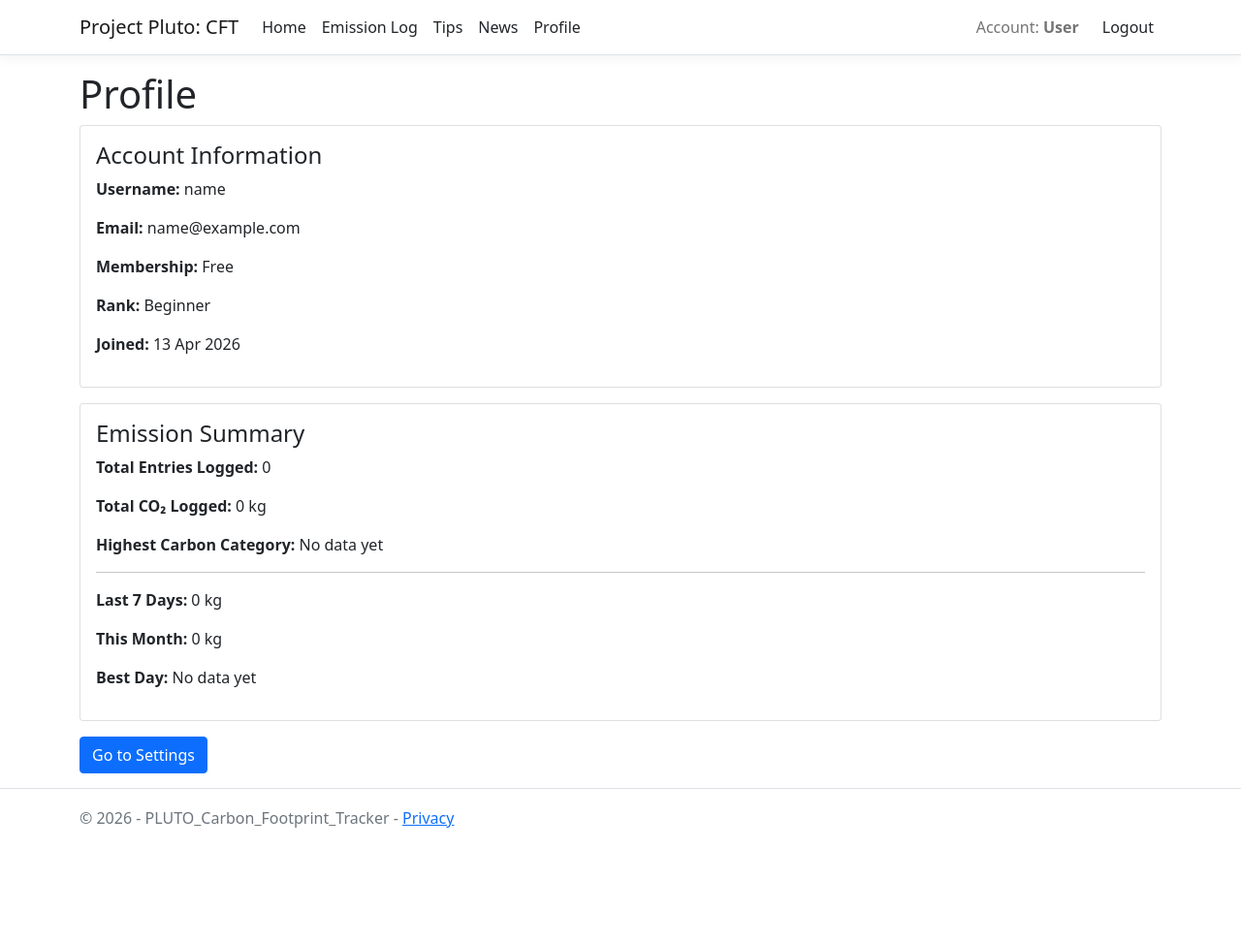
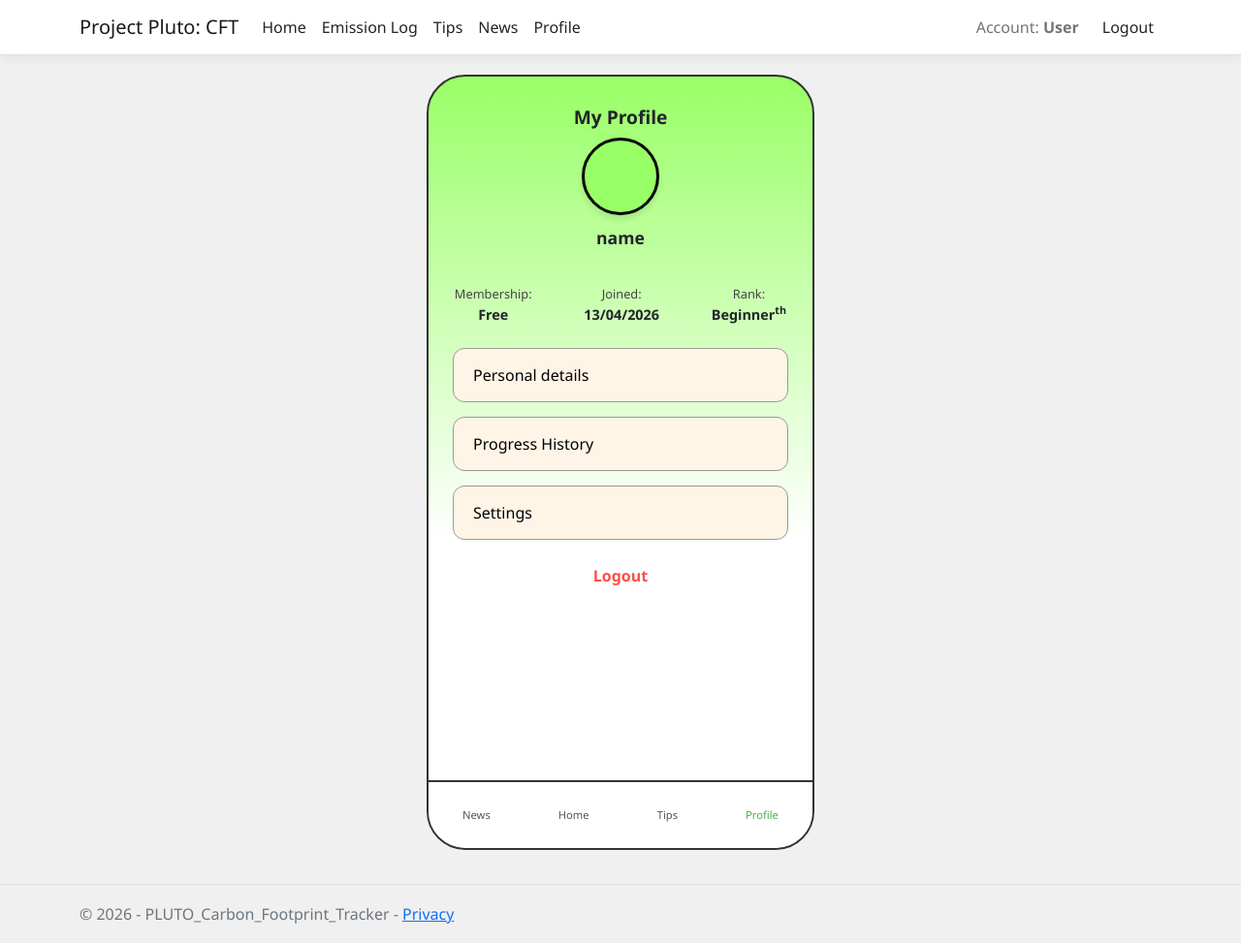
Before and after one commit to Pluto-CFT-TU/PLUTO-Carbon-Footprint-Tracker, an ASP.NET Core app: page /UserProfile in a window 1280 px wide. Shown: the whole page at 97% size. Before the commit the page ends 854 px from the top, so only its background shows below. Run offline with ASP.NET Core 8, Linux system fonts and the light colour scheme; the visitor is signed in with stand-in values (Sample User, id 1); data comes from the database, SQL or seed files in the repository; style sheets or scripts are compiled from the project's sources.

Commit message:
profile page css

```diff
--- a/PLUTO Carbon Footprint Tracker/Pages/UserProfile/Index.cshtml
+++ b/PLUTO Carbon Footprint Tracker/Pages/UserProfile/Index.cshtml
@@ -4,42 +4,222 @@
     ViewData["Title"] = "Profile";
 }
 
-<h1>Profile</h1>
-<div class="card mb-3">
-    <div class="card-body">
-        <h4>Account Information</h4>
-        <p><strong>Username:</strong> @Model.CurrentUser.Username</p>
-        <p><strong>Email:</strong> @Model.CurrentUser.Email</p>
-        <p><strong>Membership:</strong> @Model.CurrentUser.Membership</p>
-        <p><strong>Rank:</strong> @Model.CurrentUser.Rank</p>
-        <p><strong>Joined:</strong> @Model.CurrentUser.CreatedAt.ToString("dd MMM yyyy")</p>
+<div class="mobile-container">
+    <div class="app-header">
+        <a href="javascript:history.back()" class="back-button">
+            <i class="bi bi-arrow-left"></i>
+        </a>
+        <div class="header-content text-center">
+            <h2 class="page-title">My Profile</h2>
+            <div class="profile-avatar-container">
+                <div class="avatar-circle">
+                    <i class="bi bi-person-fill"></i>
+                </div>
+                <div class="username-text">@Model.CurrentUser.Username</div>
+            </div>
+        </div>
     </div>
+
+    <div class="stats-container d-flex justify-content-around text-center mt-3">
+        <div class="stat-item">
+            <div class="stat-label">Membership:</div>
+            <div class="stat-value">@Model.CurrentUser.Membership</div>
+        </div>
+        <div class="stat-item">
+            <div class="stat-label">Joined:</div>
+            <div class="stat-value">@Model.CurrentUser.CreatedAt.ToString("dd/MM/yyyy")</div>
+        </div>
+        <div class="stat-item">
+            <div class="stat-label">Rank:</div>
+            <div class="stat-value">@Model.CurrentUser.Rank<sup>th</sup></div>
+        </div>
+    </div>
+
+    <div class="menu-list mt-4">
+        <a asp-page="/Profile/Details" class="menu-item">
+            <span>Personal details</span>
+            <i class="bi bi-caret-right-fill"></i>
+        </a>
+        <a asp-page="/Profile/History" class="menu-item">
+            <span>Progress History</span>
+            <i class="bi bi-caret-right-fill"></i>
+        </a>
+        <a asp-page="/SettingsPage/Index" class="menu-item">
+            <span>Settings</span>
+            <i class="bi bi-caret-right-fill"></i>
+        </a>
+    </div>
+
+    <div class="logout-section text-center mt-4">
+        <button class="btn-logout">
+            <i class="bi bi-box-arrow-left"></i> Logout
+        </button>
+    </div>
+
+    <nav class="bottom-nav">
+        <a href="#" class="nav-link-item">
+            <i class="bi bi-newspaper"></i>
+            <span>News</span>
+        </a>
+        <a href="#" class="nav-link-item">
+            <i class="bi bi-house-door-fill"></i>
+            <span>Home</span>
+        </a>
+        <a href="#" class="nav-link-item">
+            <i class="bi bi-chat-dots-fill"></i>
+            <span>Tips</span>
+        </a>
+        <a href="#" class="nav-link-item active">
+            <i class="bi bi-person-circle"></i>
+            <span>Profile</span>
+        </a>
+    </nav>
 </div>
 
-<div class="card mb-3">
-    <div class="card-body">
-        <h4>Emission Summary</h4>
-        <p><strong>Total Entries Logged:</strong> @Model.TotalEntriesLogged</p>
-        <p><strong>Total CO₂ Logged:</strong> @Model.TotalCarbonLogged.ToString("0.###") kg</p>
-        <p><strong>Highest Carbon Category:</strong> @(Model.HighestCarbonActivityType ?? "No data yet")</p>
-        <hr>
-        <p><strong>Last 7 Days:</strong> @Model.WeeklyTotal.ToString("0.###") kg</p>
-        <p><strong>This Month:</strong> @Model.MonthlyTotal.ToString("0.###") kg</p>
-        <p>
-            <strong>Best Day:</strong>
-            @if (Model.BestDayDate != null)
-            {
-                @Model.BestDayDate.Value.ToString("dd MMM yyyy")
-                <span> (@Model.BestDayCarbon.ToString("0.###") kg)</span>
-            }
-            else
-            {
-                <span>No data yet</span>
-            }
-        </p>
-    </div>
-</div>
+<style>
+    :root {
+        --app-green: #99FF66;
+        --app-bg-light: #FFF5E6;
+        --app-border: #999;
+        --app-text: #333;
+    }
 
-<div>
-    <a asp-page="/SettingsPage/Index" class="btn btn-primary">Go to Settings</a>
-</div>
+    body {
+        background-color: #f0f0f0;
+        font-family: 'Segoe UI', Tahoma, Geneva, Verdana, sans-serif;
+    }
+
+    /* Mobile Shell */
+    .mobile-container {
+        max-width: 400px;
+        margin: 20px auto;
+        background: linear-gradient(to bottom, var(--app-green) 0%, #ffffff 60%);
+        min-height: 800px;
+        border: 2px solid #333;
+        border-radius: 40px;
+        position: relative;
+        overflow: hidden;
+        padding-bottom: 80px; /* Space for bottom nav */
+    }
+
+    /* Header & Back Button */
+    .app-header {
+        padding: 20px;
+        position: relative;
+    }
+
+    .back-button {
+        position: absolute;
+        top: 20px;
+        left: 20px;
+        font-size: 2rem;
+        color: #333;
+        text-decoration: none;
+    }
+
+    .page-title {
+        font-size: 1.2rem;
+        font-weight: bold;
+        margin-top: 10px;
+    }
+
+    /* Avatar */
+    .avatar-circle {
+        width: 80px;
+        height: 80px;
+        background: var(--app-green);
+        border: 3px solid #000;
+        border-radius: 50%;
+        margin: 10px auto;
+        display: flex;
+        align-items: center;
+        justify-content: center;
+        font-size: 2.5rem;
+        box-shadow: 0 4px 6px rgba(0,0,0,0.1);
+    }
+
+    .username-text {
+        font-weight: bold;
+        font-size: 1.1rem;
+    }
+
+    /* Stats Section */
+    .stat-label {
+        font-size: 0.8rem;
+        color: #444;
+    }
+
+    .stat-value {
+        font-weight: bold;
+        font-size: 0.9rem;
+    }
+
+    /* Menu Buttons */
+    .menu-list {
+        padding: 0 25px;
+    }
+
+    .menu-item {
+        display: flex;
+        justify-content: space-between;
+        align-items: center;
+        background-color: var(--app-bg-light);
+        border: 1px solid var(--app-border);
+        border-radius: 12px;
+        padding: 15px 20px;
+        margin-bottom: 15px;
+        text-decoration: none;
+        color: #000;
+        font-weight: 500;
+        transition: transform 0.1s;
+    }
+
+        .menu-item:hover {
+            transform: scale(1.02);
+            color: #000;
+        }
+
+        .menu-item i {
+            color: #ccc;
+        }
+
+    /* Logout Button */
+    .btn-logout {
+        border: none;
+        background: transparent;
+        color: #ff4d4d;
+        font-weight: bold;
+        font-size: 1rem;
+    }
+
+    /* Bottom Navigation */
+    .bottom-nav {
+        position: absolute;
+        bottom: 0;
+        width: 100%;
+        height: 70px;
+        background: #fff;
+        border-top: 2px solid #333;
+        display: flex;
+        justify-content: space-around;
+        align-items: center;
+        border-radius: 0 0 38px 38px;
+    }
+
+    .nav-link-item {
+        display: flex;
+        flex-direction: column;
+        align-items: center;
+        text-decoration: none;
+        color: #555;
+        font-size: 0.7rem;
+    }
+
+        .nav-link-item i {
+            font-size: 1.5rem;
+        }
+
+        .nav-link-item.active {
+            color: #4CAF50;
+        }
+</style>
```
